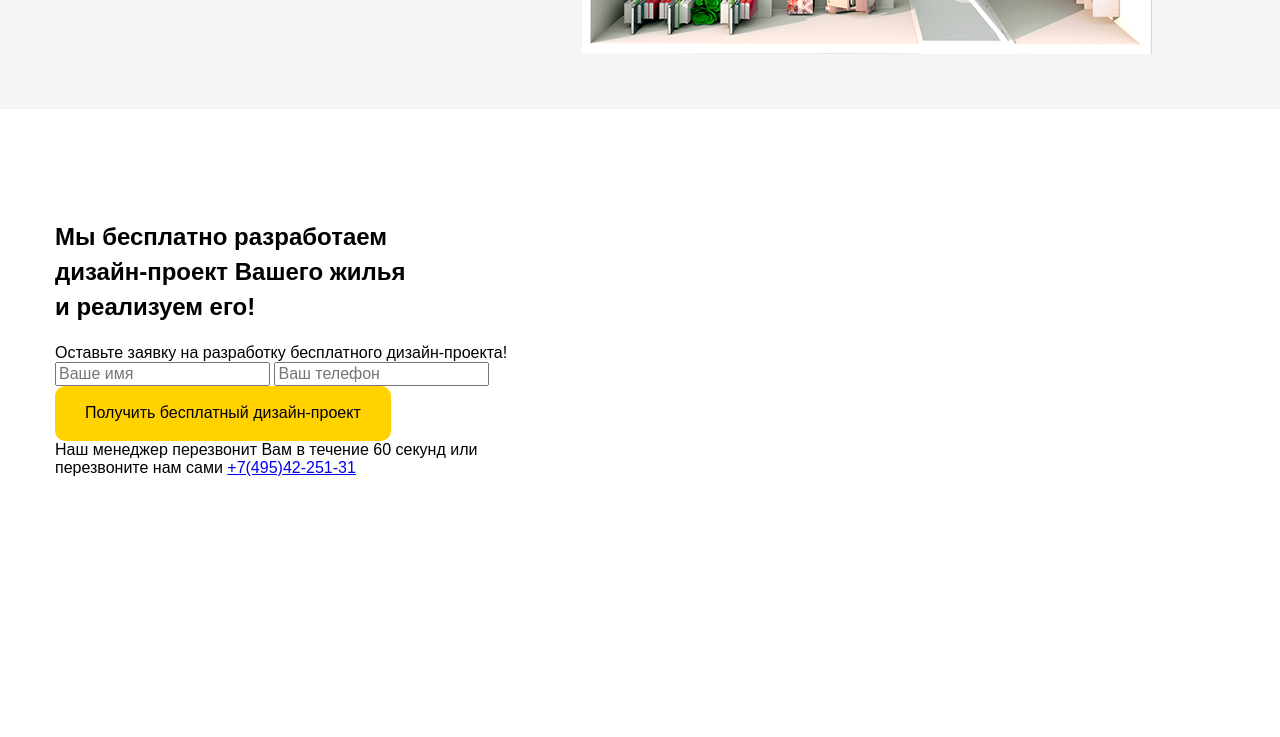
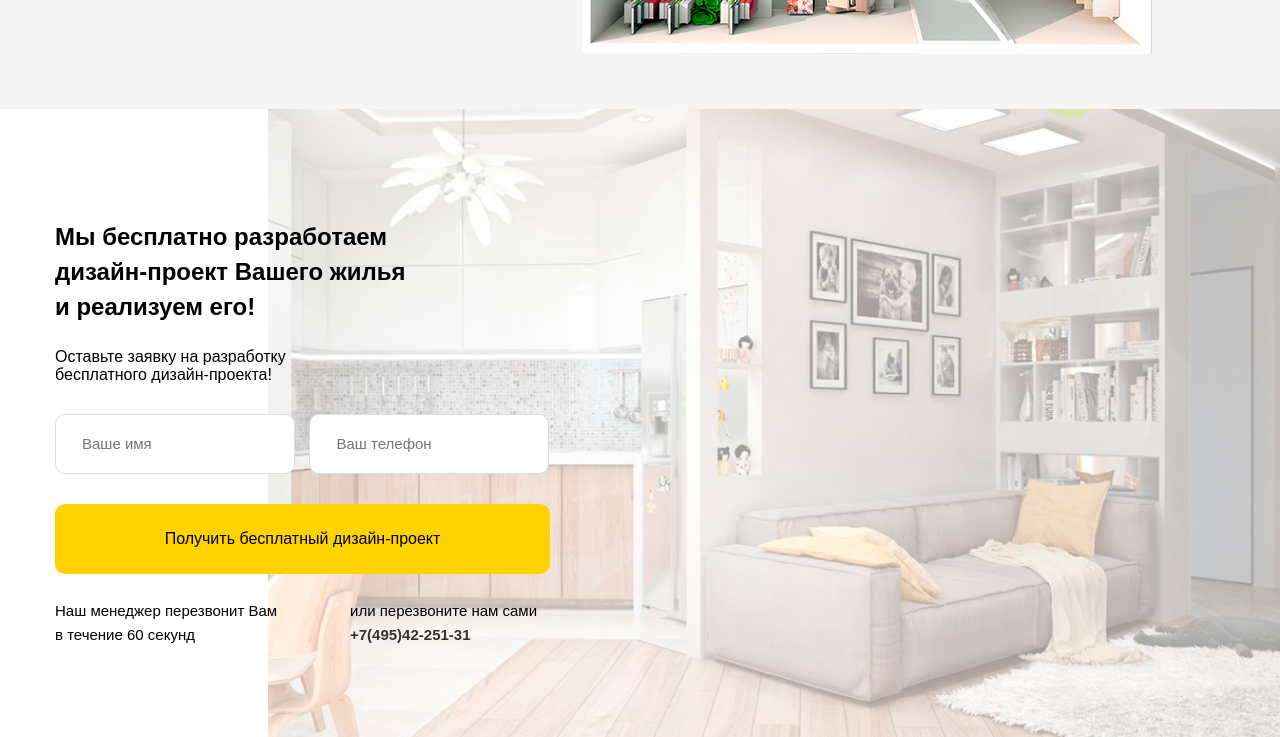
Before and after one commit to nepricasaemo/repair, a plain HTML site: page index.html in a window 1280 px wide. Shown: the part 579-1316 px from the top of the page. Before the commit the page ends 1147 px from the top, so only its background shows below. Drawn offline with Linux system fonts and the light colour scheme.

Commit message:
мелкие правки

```diff
--- a/index.html
+++ b/index.html
@@ -76,7 +76,7 @@
             <div class="offer-block">
                 <h2 class="section-title offer__title">Мы бесплатно разработаем  дизайн-проект Вашего жилья  и реализуем его!</h2>
                 <!-- /.section-title -->
-                <span class="section-subtitle">Оставьте заявку на разработку  бесплатного дизайн-проекта!</span>
+                <span class="section-subtitle offer__subtitle">Оставьте заявку на разработку  бесплатного дизайн-проекта!</span>
                 <!-- /.section-subtitle -->
                 <form action="#" class="form offer__form">
                     <input type="tell" class="input offer__input" placeholder="Ваше имя">
@@ -84,9 +84,14 @@
                     <button class="button offer__button">Получить бесплатный дизайн-проект</button>
                 </form>
                 <!-- /.form offer__form -->
-                <span class="offer__text">Наш менеджер перезвонит Вам в течение 60 секунд</span>
-                <span class="offer__text offer__text2">или перезвоните нам сами</span>
-                <a href="tel:+74954225131" class="offer__phone">+7(495)42-251-31</a>
+                <div class="comment offer__comment">
+                    <span class="section-comment offer__text">Наш менеджер перезвонит Вам в течение 60 секунд</span>
+                    <span class="section-comment offer__text offer__text2">или перезвоните нам сами
+                        <a href="tel:+74954225131" class="offer__phone">+7(495)42-251-31</a>
+                    </span>
+
+                </div>
+                <!-- /.comment -->
             </div>
             <!-- /.offer-block -->
         </div>
--- a/sass/blocks/_colors.sass
+++ b/sass/blocks/_colors.sass
@@ -1,3 +1,4 @@
 $main-color: #ffd200
 $text-color: #333333
 $secondary: #f5f5f5
+$holder-input: #dddddd
--- a/sass/blocks/_interface.sass
+++ b/sass/blocks/_interface.sass
@@ -1,6 +1,5 @@
 *
   box-sizing: border-box
-
 body
   font-family: sans-serif
   color: black
@@ -14,6 +13,18 @@ img
   &-title
     font-size: 24px
     font-weight: 700
+  &-subtitle
+    font-size: 16px
+    display: block
+  &-comment
+    font-size: 15px
+    line-height: 24px
+    font-weight: 300
+.input
+  border: 1px solid $holder-input
+  padding: 20px 26px
+  font-size: 15px
+  border-radius: 10px
 @media ( max-width: 1200px)
     .container
       width: 760px
--- a/sass/blocks/_offer.sass
+++ b/sass/blocks/_offer.sass
@@ -1,7 +1,46 @@
 .offer
+  background: url('/img/offer-photo.jpg') no-repeat
+  background-size: contain
+  background-position: center right
+  position: relative
+  ::before
+    content: ""
+    width: 50%
+    height: 100%
+    position: absolute
+    top: 0
+    left: 0
   &-block
     width: 50%
     padding-right: 90px
+    position: relative
   &__title
     max-width: 360px
     line-height: 35px
+    margin-bottom: 24px
+  &__subtitle
+    max-width: 250px
+    margin-bottom: 30px
+  &__input
+    width: 240px
+    margin-bottom: 30px
+    &:first-child
+      margin-right: 10px
+  &__button
+    width: 100%
+    min-height: 70px
+    margin-bottom: 25px
+  &__text
+    max-width: 225px
+    display: flex
+    flex-direction: column
+    &:first-child
+      margin-right: 70px
+  &__comment
+    display: flex
+    flex-direction: row
+  &__phone
+    text-decoration: none
+    font-weight: 700
+    font-size: 15px
+    color: $text-color
```
Also changed, not shown: img/offer-photo.jpg (added), repair/css/style.css, 1 other file.
